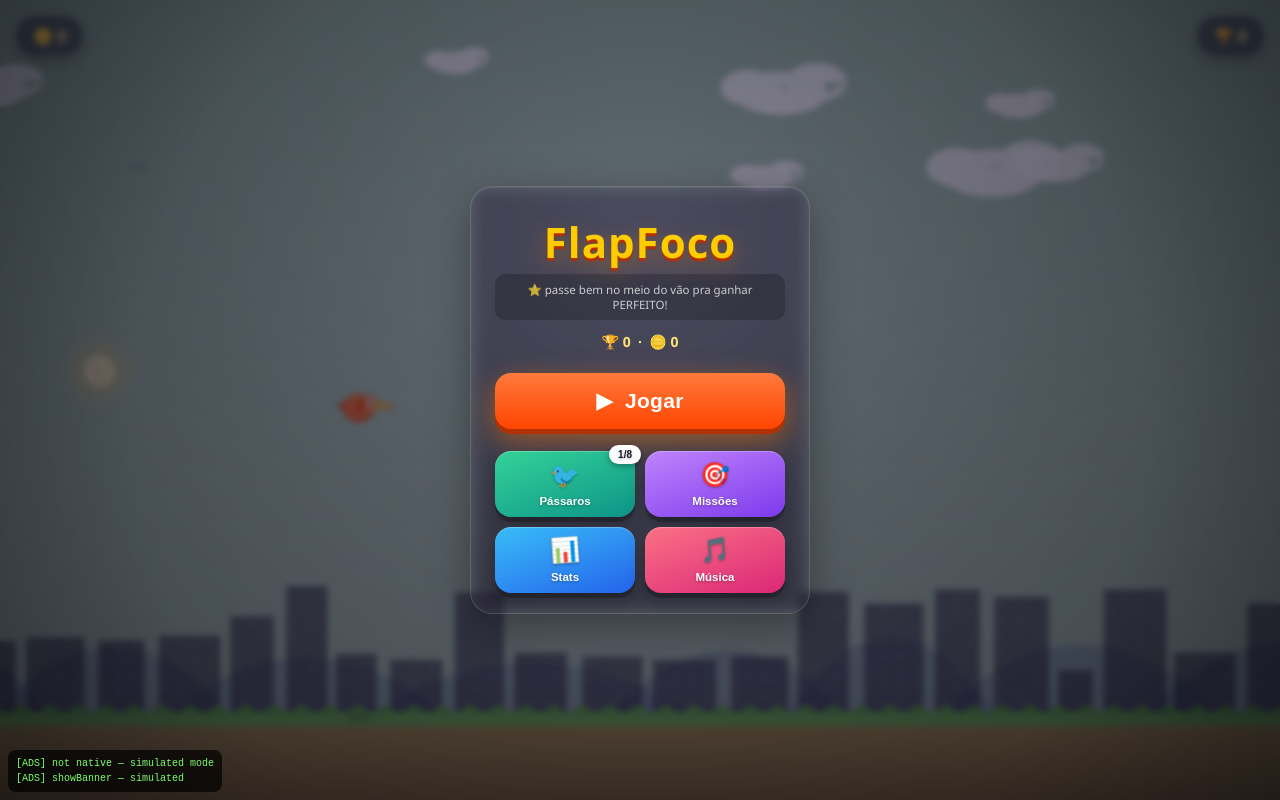
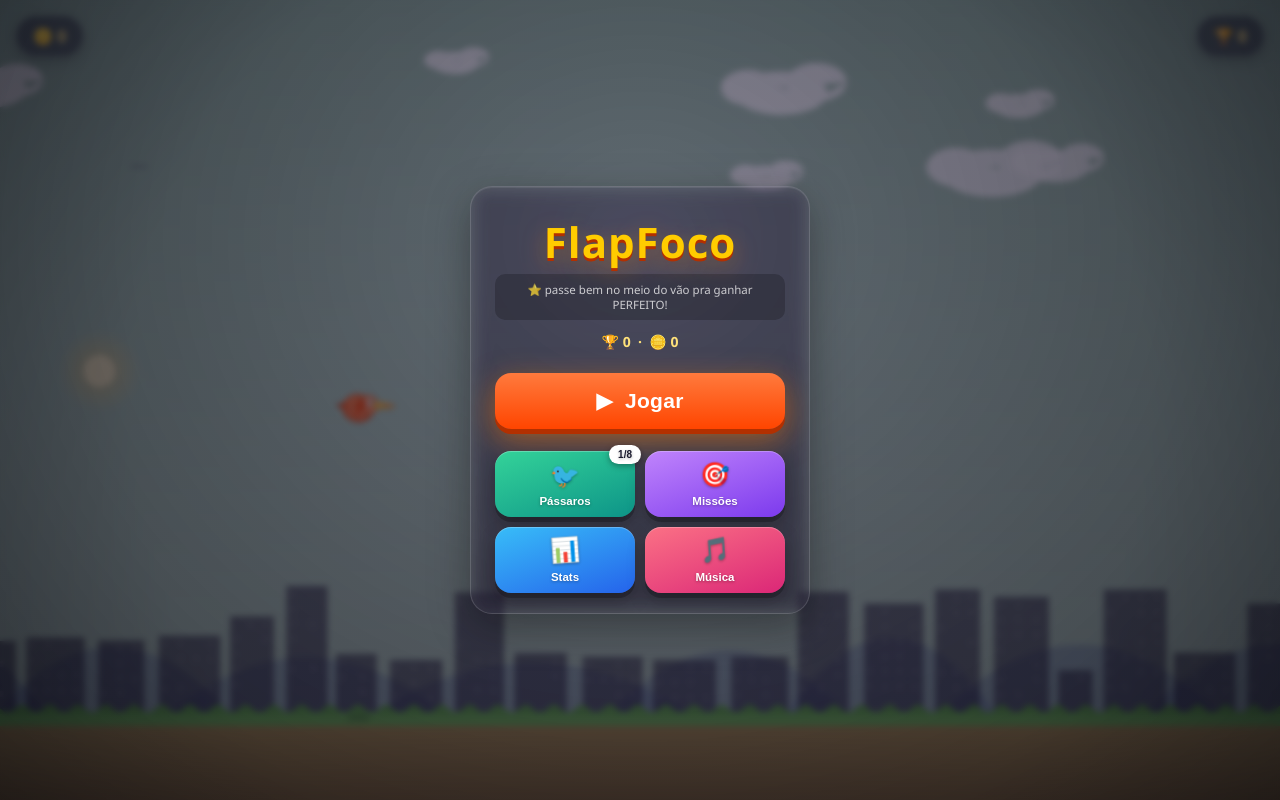
Before and after one commit to patrik26marques01-lab/FlapFoco, a website: page www/index.html in a window 1280 px wide. Drawn offline with Linux system fonts and the light colour scheme.

Commit message:
Add files via upload

```diff
--- a/www/index.html
+++ b/www/index.html
@@ -300,7 +300,6 @@ h1 {
   </div>
 
   <div id="achievementPopup"></div>
-  <div id="adDebugPanel" style="position:absolute;left:8px;bottom:8px;max-width:280px;background:rgba(0,0,0,.7);color:#7cff6a;font-family:monospace;font-size:10px;padding:6px 8px;border-radius:8px;line-height:1.5;pointer-events:none;white-space:pre-wrap;"></div>
 </div>
 
 <script>
@@ -440,13 +439,8 @@ const AD_CONFIG = {
 
 let AdMobPlugin = null;
 let adsReady = false;
-let debugLines = [];
 function debugLog(msg) {
   console.log(msg);
-  debugLines.push(msg);
-  if (debugLines.length > 8) debugLines.shift();
-  const el = document.getElementById('adDebugPanel');
-  if (el) el.textContent = debugLines.join('\n');
 }
 
 async function initAds() {
```
